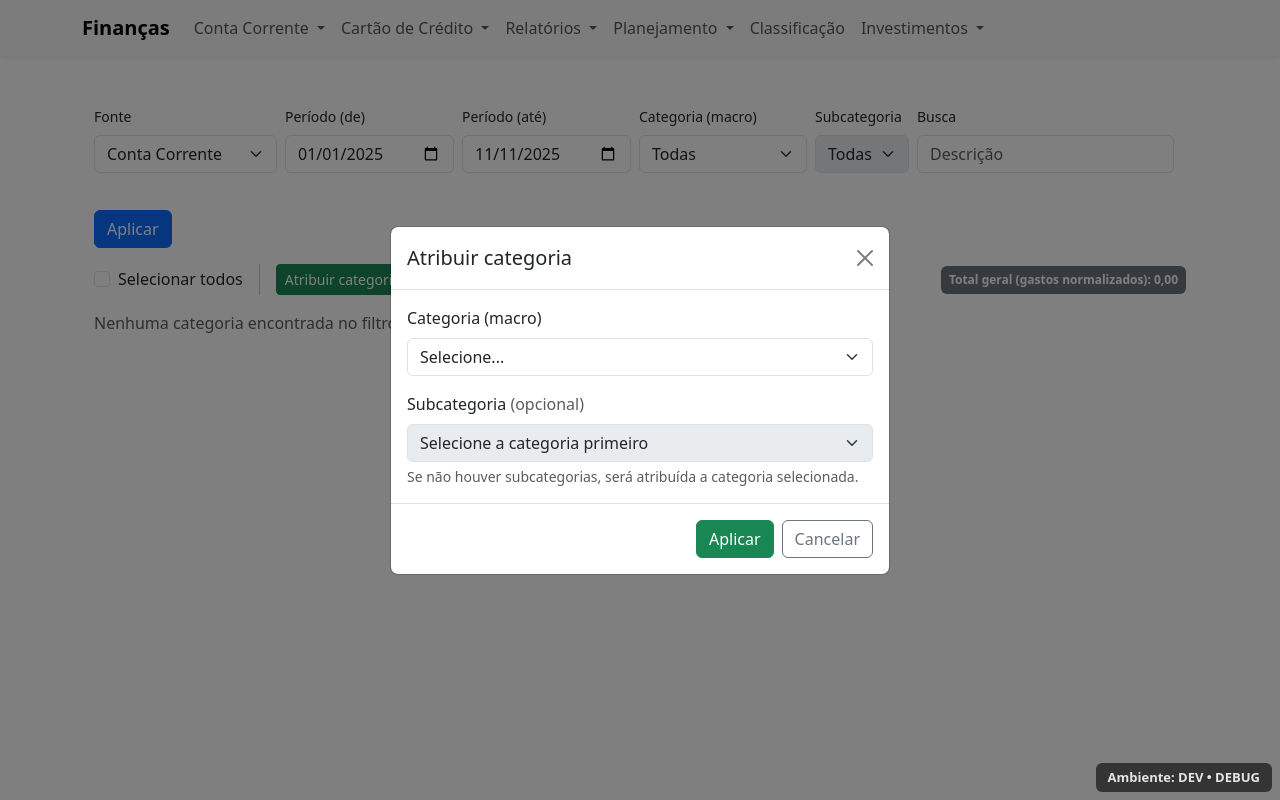
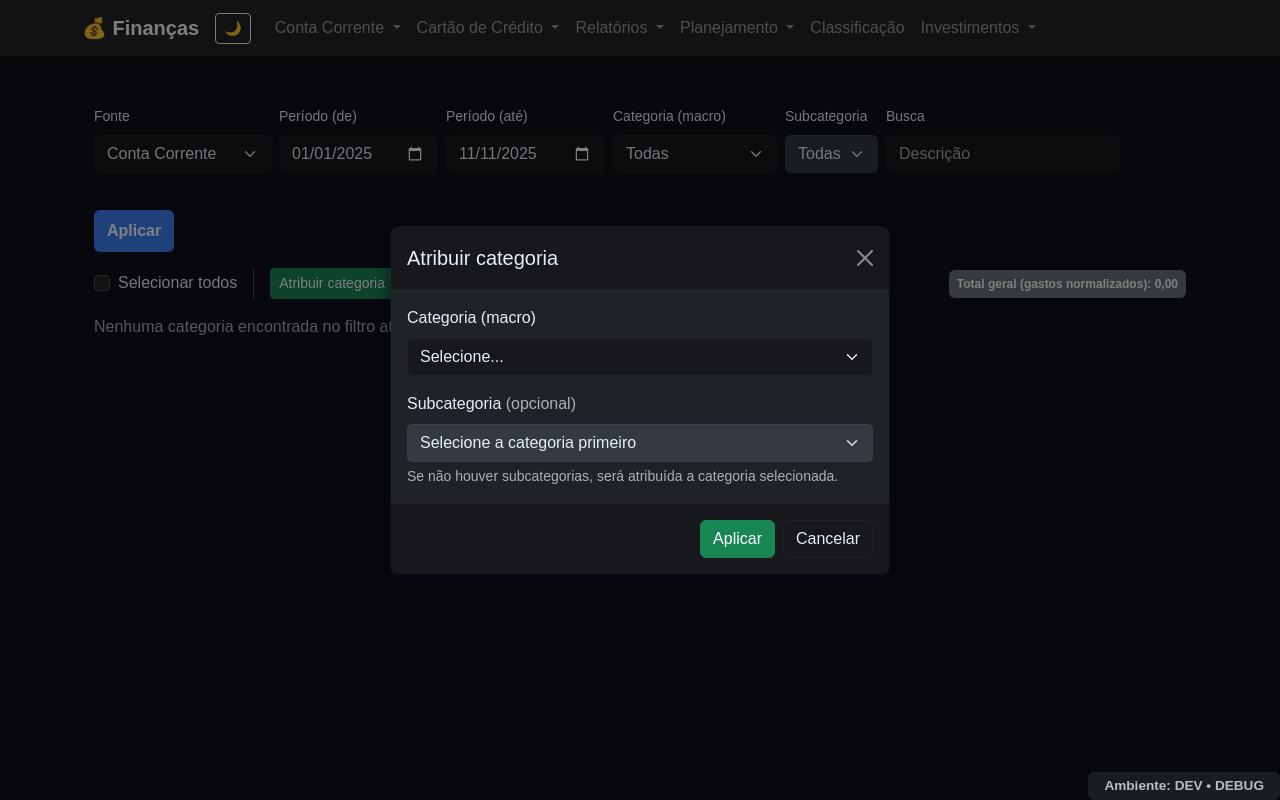
Before and after one commit to dal01/financas, a Django app: page /classificacao/ in a window 1280 px wide, after a click on "Atribuir categoria". Run offline with Django 5.2, Linux system fonts and the light colour scheme; data that the repository does not hold is empty.

Commit message:
colocar dark mode

```diff
--- /dev/null
+++ b/static/css/colors.css
@@ -0,0 +1,83 @@
+/* =================== MODO ESCURO =================== */
+:root {
+  /* Surfaces */
+  --surface-0: #0F1116;   /* fundo principal */
+  --surface-1: #16181C;   /* navbar, containers, tbody */
+  --surface-2: #1F2226;   /* cards, thead */
+  --surface-3: #2A2E33;   /* hover, destaques */
+  --surface-striped: #1A1C20; /* linhas alternadas da tabela */
+
+  /* Textos */
+  --text-primary: #E6EEF8;
+  --text-secondary: rgba(230, 238, 248, 0.7);
+
+  /* Accent */
+  --color-accent: #3C82F6;
+  --color-accent-hover: #5A97FF;
+
+  /* Status */
+  --accent-success: #40D1A7;
+  --accent-warning: #FFB86B;
+  --accent-danger:  #FF6B6B;
+  --accent-info:    #7C88FF;
+
+  /* Badges */
+  --badge-primary: var(--color-accent);
+  --badge-info: var(--accent-info);
+  --badge-warning: var(--accent-warning);
+  --badge-success: var(--accent-success);
+  --badge-danger: var(--accent-danger);
+
+  /* Bordas e sombras */
+  --surface-border: rgba(255,255,255,0.04);
+  --radius-md: 6px;
+  --shadow-sm: 0 1px 2px rgba(0,0,0,0.45);
+  --shadow-md: 0 6px 18px rgba(2,6,23,0.55);
+
+  /* Espaçamento / Transição */
+  --gap-sm: .5rem;
+  --gap-md: 1rem;
+  --transition-fast: 180ms;
+}
+
+/* =================== MODO CLARO =================== */
+body.light-mode {
+  /* Surfaces */
+  --surface-0: #ffffff; /* fundo principal */
+  --surface-1: #f8f9fa; /* containers / tbody */
+  --surface-2: #e9ecef; /* cards / thead */
+  --surface-3: #dee2e6; /* hover / destaques */
+  --surface-striped: #f1f3f5;
+
+  /* Textos */
+  --text-primary: #000000;
+  --text-secondary: rgba(0,0,0,0.7);
+
+  /* Accent */
+  --color-accent: #3C82F6;
+  --color-accent-hover: #5A97FF;
+
+  /* Status */
+  --accent-success: #40D1A7;
+  --accent-warning: #FFB86B;
+  --accent-danger:  #FF6B6B;
+  --accent-info:    #7C88FF;
+
+  /* Badges */
+  --badge-primary: var(--color-accent);
+  --badge-info: var(--accent-info);
+  --badge-warning: var(--accent-warning);
+  --badge-success: var(--accent-success);
+  --badge-danger: var(--accent-danger);
+
+  /* Bordas e sombras */
+  --surface-border: rgba(0,0,0,0.08);
+  --radius-md: 6px;
+  --shadow-sm: 0 1px 2px rgba(0,0,0,0.2);
+  --shadow-md: 0 6px 18px rgba(0,0,0,0.2);
+
+  /* Espaçamento / Transição */
+  --gap-sm: .5rem;
+  --gap-md: 1rem;
+  --transition-fast: 180ms;
+}
--- /dev/null
+++ b/static/css/style.css
@@ -0,0 +1,144 @@
+/* === BASE === */
+html, body {
+  background: var(--surface-0);
+  color: var(--text-primary);
+  font-family: "Nunito", sans-serif;
+  margin: 0;
+  padding: 0;
+}
+
+* { box-sizing: border-box; }
+
+/* === SURFACES / CARDS === */
+.surface-card,
+.card {
+  background: var(--surface-2);
+  border: 1px solid var(--surface-border);
+  border-radius: var(--radius-md);
+  padding: var(--gap-md);
+  transition: transform var(--transition-fast), box-shadow var(--transition-fast);
+}
+
+.surface-card.elevated,
+.card.elevated {
+  box-shadow: var(--shadow-sm);
+}
+
+.surface-card:hover,
+.card:hover {
+  transform: translateY(-3px);
+}
+
+/* === TABELAS === */
+.table {
+  border: 1px solid var(--surface-border);
+  color: var(--text-primary);
+}
+
+.table thead th {
+  background: var(--surface-2);
+}
+
+.table tbody tr:nth-child(odd) td {
+  background: var(--surface-1);
+}
+
+.table tbody tr:nth-child(even) td {
+  background: var(--surface-striped);
+}
+
+.table-hover tbody tr:hover td {
+  background: var(--surface-3);
+}
+
+.table td, .table th {
+  border: 1px solid var(--surface-border);
+}
+
+/* === BOTÕES === */
+.btn-primary {
+  background: var(--color-accent);
+  border: 1px solid transparent;
+  color: #fff;
+  font-weight: 600;
+  padding: .5rem .75rem;
+  border-radius: var(--radius-md);
+}
+
+.btn-primary:hover,
+.btn-primary:focus {
+  background: var(--color-accent-hover);
+}
+
+.btn-outline-secondary {
+  color: var(--text-primary);
+  border-color: var(--surface-border);
+}
+
+.btn-outline-secondary:hover {
+  background: var(--surface-2);
+  border-color: var(--color-accent);
+  color: var(--color-accent);
+}
+
+/* === FORMULÁRIOS === */
+.form-control,
+.form-select,
+textarea {
+  background-color: var(--surface-1);
+  color: var(--text-primary);
+  border: 1px solid var(--surface-border);
+  border-radius: var(--radius-md);
+  transition: all var(--transition-fast);
+}
+
+.form-control:focus,
+.form-select:focus,
+textarea:focus {
+  border-color: var(--color-accent);
+  box-shadow: 0 0 0 0.18rem rgba(60, 130, 246, 0.25);
+  outline: none;
+}
+
+::placeholder {
+  color: var(--text-secondary);
+  opacity: 0.65;
+}
+
+/* === MODAIS === */
+.modal-content {
+  background-color: var(--surface-2);
+  color: var(--text-primary);
+  border: 1px solid var(--surface-border);
+  border-radius: var(--radius-md);
+  box-shadow: var(--shadow-md);
+}
+
+.modal-header,
+.modal-footer {
+  background-color: var(--surface-1);
+  border-color: var(--surface-border);
+}
+
+/* === ALERTAS === */
+.alert-info {
+  background-color: rgba(124, 136, 255, 0.15);
+  color: var(--text-primary);
+}
+
+.alert-success {
+  background-color: rgba(64, 209, 167, 0.15);
+  color: var(--text-primary);
+}
+
+/* === PAGINAÇÃO === */
+.pagination .page-link {
+  color: var(--text-primary);
+  border-color: var(--surface-border);
+  background-color: var(--surface-1);
+}
+
+.pagination .page-link:hover {
+  background: var(--surface-2);
+  color: var(--color-accent);
+}
--- a/templates/base.html
+++ b/templates/base.html
@@ -1,6 +1,6 @@
 {% load static %}
 <!DOCTYPE html>
-<html lang="pt-br">
+<html lang="pt-br" data-bs-theme="dark">
 <head>
   <meta charset="UTF-8" />
   <meta name="viewport" content="width=device-width, initial-scale=1" />
@@ -12,23 +12,35 @@
         integrity="sha384-QWTKZyjpPEjISv5WaRU9OFeRpok6YctnYmDr5pNlyT2bRjXh0JMhjY6hW+ALEwIH"
         crossorigin="anonymous">
 
+  <!-- Seu CSS customizado -->
+  <link href="{% static 'css/colors.css' %}" rel="stylesheet">
+  <link href="{% static 'css/style.css' %}" rel="stylesheet">
+
   {% block extra_css %}{% endblock %}
 </head>
-<body>
+<body class="{% if tema == 'claro' %}light-mode{% endif %}">
 
 <!-- Banner de ambiente -->
-<div style="position:fixed;right:8px;bottom:8px;
-            background:#222;color:#fff;padding:6px 12px;
-            border-radius:6px;opacity:0.8;z-index:9999;
-            font:600 13px/1.3 system-ui">
+<div class="position-fixed end-0 bottom-0 bg-dark text-light px-3 py-1 rounded opacity-75 fw-semibold"
+     style="z-index:9999;font-size:0.85rem;">
   Ambiente: {{ APP_ENV|upper }}
   {% if APP_DEBUG %} • DEBUG{% endif %}
 </div>
 
 <!-- Navbar -->
-<nav class="navbar navbar-expand-lg navbar-light bg-body-tertiary mb-4 shadow-sm">
+<nav class="navbar navbar-expand-lg navbar-dark bg-dark shadow-sm mb-4">
   <div class="container">
-    <a class="navbar-brand fw-semibold" href="{% url 'conta_corrente:transacoes_lista' %}">Finanças</a>
+    <a class="navbar-brand fw-semibold" href="{% url 'conta_corrente:transacoes_lista' %}">
+      💰 Finanças
+    </a>
+
+    <!-- Botão de toggle do tema -->
+    <div class="d-flex align-items-center me-3">
+      <button id="theme-toggle" class="btn btn-outline-light btn-sm" type="button" title="Alternar tema">
+        <span id="theme-icon">🌙</span>
+      </button>
+    </div>
+
     <button class="navbar-toggler" type="button"
             data-bs-toggle="collapse" data-bs-target="#navMain"
             aria-controls="navMain" aria-expanded="false" aria-label="Alternar navegação">
@@ -66,21 +78,9 @@
             Relatórios
           </a>
           <ul class="dropdown-menu" aria-labelledby="relatoriosDropdown">
-            <li>
-              <a class="dropdown-item" href="{% url 'relatorios:resumo_anual' %}">
-                Gastos por Membro (Anual)
-              </a>
-            </li>
-            <li>
-              <a class="dropdown-item" href="{% url 'relatorios:gastos_por_categoria' %}">
-                Gastos por Categoria
-              </a>
-            </li>
-            <li>
-              <a class="dropdown-item" href="{% url 'relatorios:dashboard' %}">
-                Dashboard Financeiro
-              </a>
-            </li>
+            <li><a class="dropdown-item" href="{% url 'relatorios:resumo_anual' %}">Gastos por Membro (Anual)</a></li>
+            <li><a class="dropdown-item" href="{% url 'relatorios:gastos_por_categoria' %}">Gastos por Categoria</a></li>
+            <li><a class="dropdown-item" href="{% url 'relatorios:dashboard' %}">Dashboard Financeiro</a></li>
           </ul>
         </li>
 
@@ -94,7 +94,6 @@
           </ul>
         </li>
 
-        <!-- Classificação (inbox de categorias) -->
         <li class="nav-item">
           <a class="nav-link" href="{% url 'classificacao_gastos' %}">Classificação</a>
         </li>
@@ -105,11 +104,7 @@
             Investimentos
           </a>
           <ul class="dropdown-menu" aria-labelledby="investDropdown">
-            <li>
-              <a class="dropdown-item" href="{% url 'investimentos:balanco' %}">
-                Balanço Patrimonial
-              </a>
-            </li>
+            <li><a class="dropdown-item" href="{% url 'investimentos:balanco' %}">Balanço Patrimonial</a></li>
           </ul>
         </li>
 
@@ -126,13 +121,15 @@
   {% if messages %}
     <div class="mb-3">
       {% for message in messages %}
-        {% if message.level_tag == "error" %}
-          <div class="alert alert-danger mb-2" role="alert">{{ message }}</div>
-        {% else %}
-          <div class="alert alert-{{ message.level_tag|default:"secondary" }} mb-2" role="alert">
-            {{ message }}
-          </div>
-        {% endif %}
+        <div class="alert
+          {% if message.level_tag == 'error' %}alert-danger
+          {% elif message.level_tag == 'success' %}alert-success
+          {% elif message.level_tag == 'info' %}alert-info
+          {% else %}alert-secondary
+          {% endif %}
+          mb-2" role="alert">
+          {{ message }}
+        </div>
       {% endfor %}
     </div>
   {% endif %}
@@ -145,6 +142,43 @@
         integrity="sha384-YvpcrYf0tY3lHB60NNkmXc5s9fDVZLESaAA55NDzOxhy9GkcIdslK1eN7N6jIeHz"
         crossorigin="anonymous"></script>
 
+<!-- Script para alternar tema -->
+<script>
+document.addEventListener('DOMContentLoaded', function() {
+  const themeToggle = document.getElementById('theme-toggle');
+  const themeIcon = document.getElementById('theme-icon');
+  const htmlElement = document.documentElement;
+  const bodyElement = document.body;
+
+  // Recupera tema salvo ou usa dark como padrão
+  const savedTheme = localStorage.getItem('theme') || 'dark';
+
+  function setTheme(theme) {
+    if (theme === 'light') {
+      htmlElement.setAttribute('data-bs-theme', 'light');
+      bodyElement.classList.add('light-mode');
+      themeIcon.textContent = '☀️';
+      localStorage.setItem('theme', 'light');
+    } else {
+      htmlElement.setAttribute('data-bs-theme', 'dark');
+      bodyElement.classList.remove('light-mode');
+      themeIcon.textContent = '🌙';
+      localStorage.setItem('theme', 'dark');
+    }
+  }
+
+  // Aplica tema inicial
+  setTheme(savedTheme);
+
+  // Toggle do tema
+  themeToggle.addEventListener('click', function() {
+    const currentTheme = htmlElement.getAttribute('data-bs-theme');
+    const newTheme = currentTheme === 'dark' ? 'light' : 'dark';
+    setTheme(newTheme);
+  });
+});
+</script>
+
 {% block extra_js %}{% endblock %}
 </body>
 </html>
```
